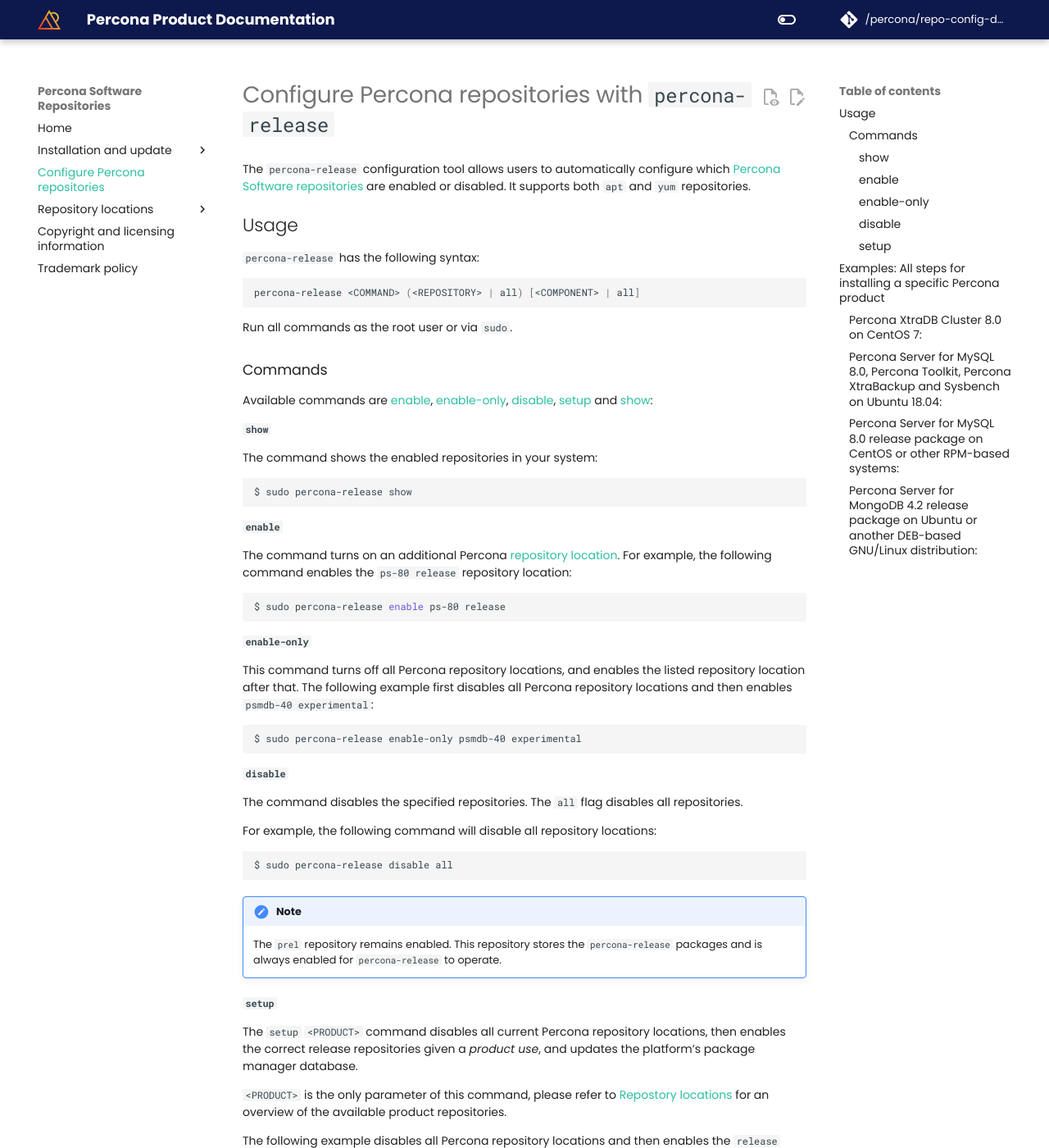
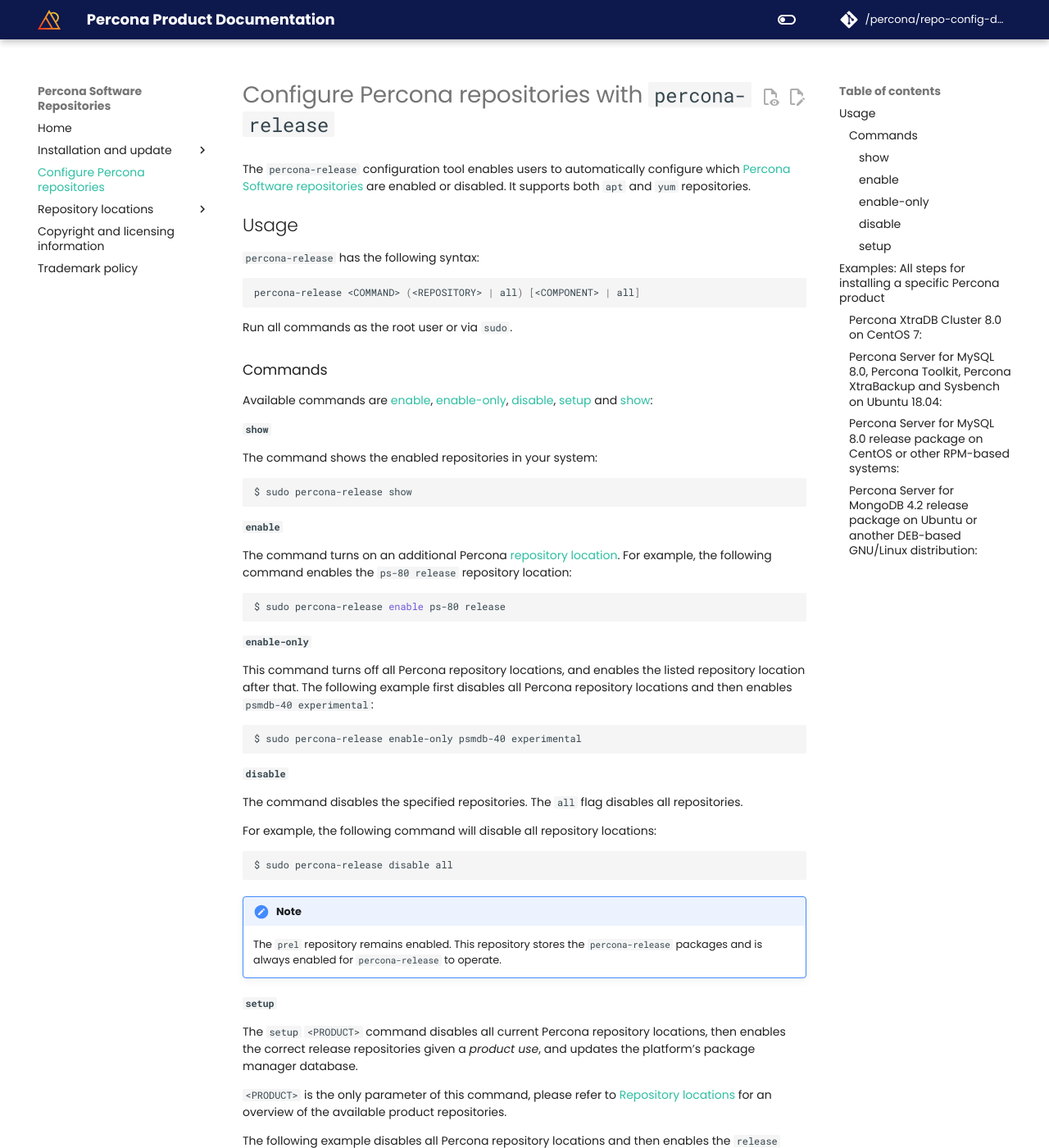
Before and after one commit to percona/repo-config-docs, an MkDocs documentation site: the page built from docs/percona-release.md, in a window 1280 px wide and 1400 px high. Shown: the whole window at 82% size. Built offline with MkDocs 1.6.1 and Material for MkDocs 9.7.7, drawn with Linux system fonts in a browser that asks for light colours; nearby versions of some CDN libraries; comment, search, counter and statistics services are not loaded; the version menu is left out.

Commit message:
Fixed spelling

````diff
--- a/docs/percona-release.md
+++ b/docs/percona-release.md
@@ -1,8 +1,8 @@
 # Configure Percona repositories with `percona-release`
 
-The `percona-release` configuration tool allows users to automatically configure
-which [Percona Software repositories](repository-location.md) are enabled or
-disabled. It supports both `apt` and `yum` repositories.
+The `percona-release` configuration tool enables users to automatically
+configure which [Percona Software repositories](repository-location.md) are
+enabled or disabled. It supports both `apt` and `yum` repositories.
 
 ## Usage
 
@@ -73,7 +73,7 @@
 *product use*, and updates the platform’s package manager database.
 
 `<PRODUCT>` is the only parameter of this command, please refer to
-[Repostory locations](repository-location.md) for an overview of the available
+[Repository locations](repository-location.md) for an overview of the available
 product repositories.
 
 The following example disables all Percona repository locations and then
@@ -86,7 +86,7 @@
 ```
 
 In non-interactive contexts, such as in scripts, requests for extra input may
-halt the program.  Run the `setup` command with the `-y` option to provide
+halt the program. Run the `setup` command with the `-y` option to provide
 the affirmative answer where input from the user would be requested in the
 interactive mode.
 
````
Also changed, not shown: docs/copyright.md (+1 -1 lines), docs/index.md (+1 -1 lines), docs/tools.md (+1 -1 lines).
